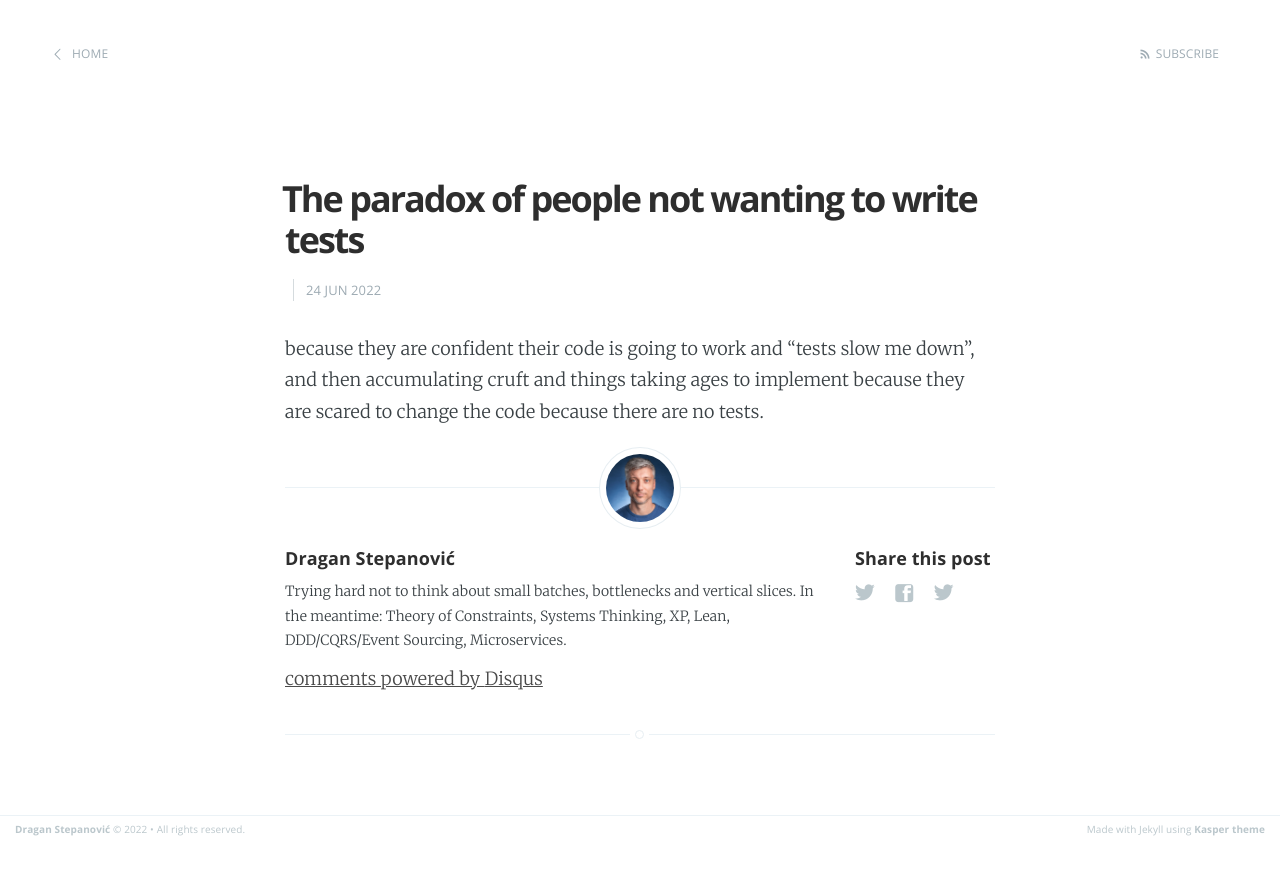
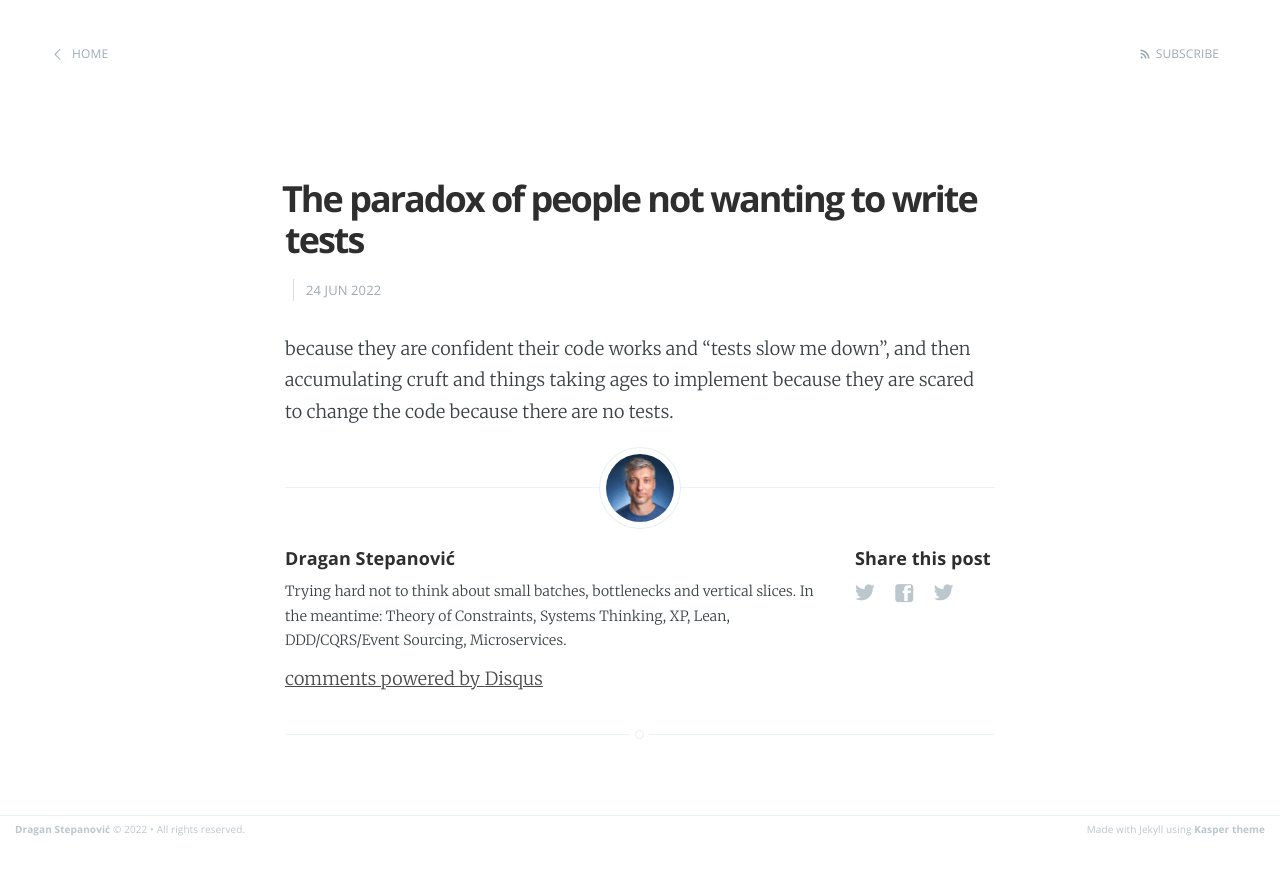
Before and after one commit to dragan-stepanovic/dragan-stepanovic.github.io, a Jekyll site: the page built from _posts/2022-06-24-the-paradox-of-people.md, in a window 1280 px wide. Shown: the top 875 px of the page. Built offline with Jekyll 4.4.1, drawn with Linux system fonts in a browser that asks for light colours; our own code applies the rules of GitHub Pages for plain Markdown files; comment, search, counter and statistics services are not loaded.

Commit message:
Update 2022-06-24-the-paradox-of-people.md

```diff
--- a/_posts/2022-06-24-the-paradox-of-people.md
+++ b/_posts/2022-06-24-the-paradox-of-people.md
@@ -2,4 +2,4 @@
 title: The paradox of people not wanting to write tests
 ---
 
- because they are confident their code is going to work and “tests slow me down”, and then accumulating cruft and things taking ages to implement because they are scared to change the code because there are no tests.
+ because they are confident their code works and “tests slow me down”, and then accumulating cruft and things taking ages to implement because they are scared to change the code because there are no tests.
```
